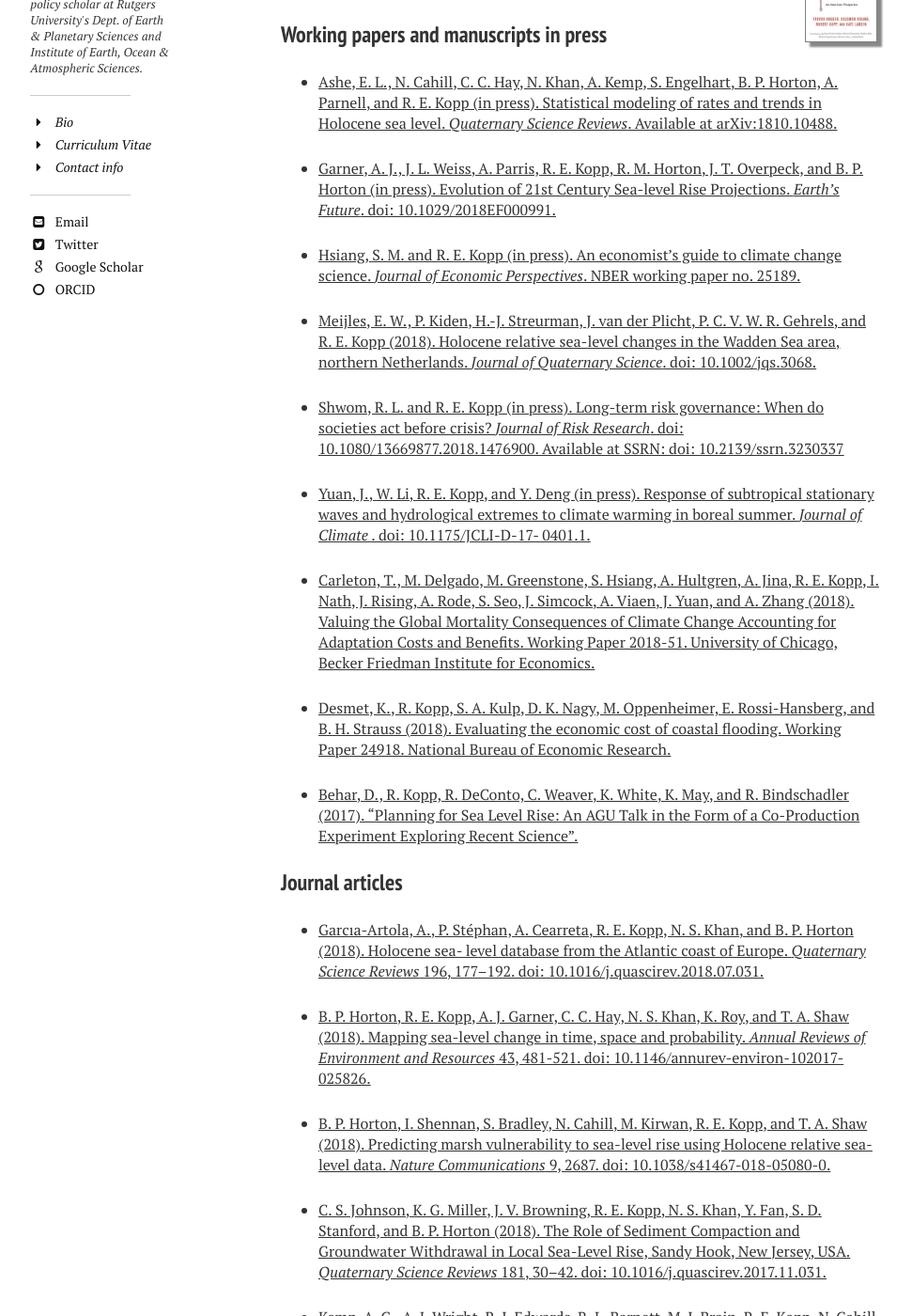
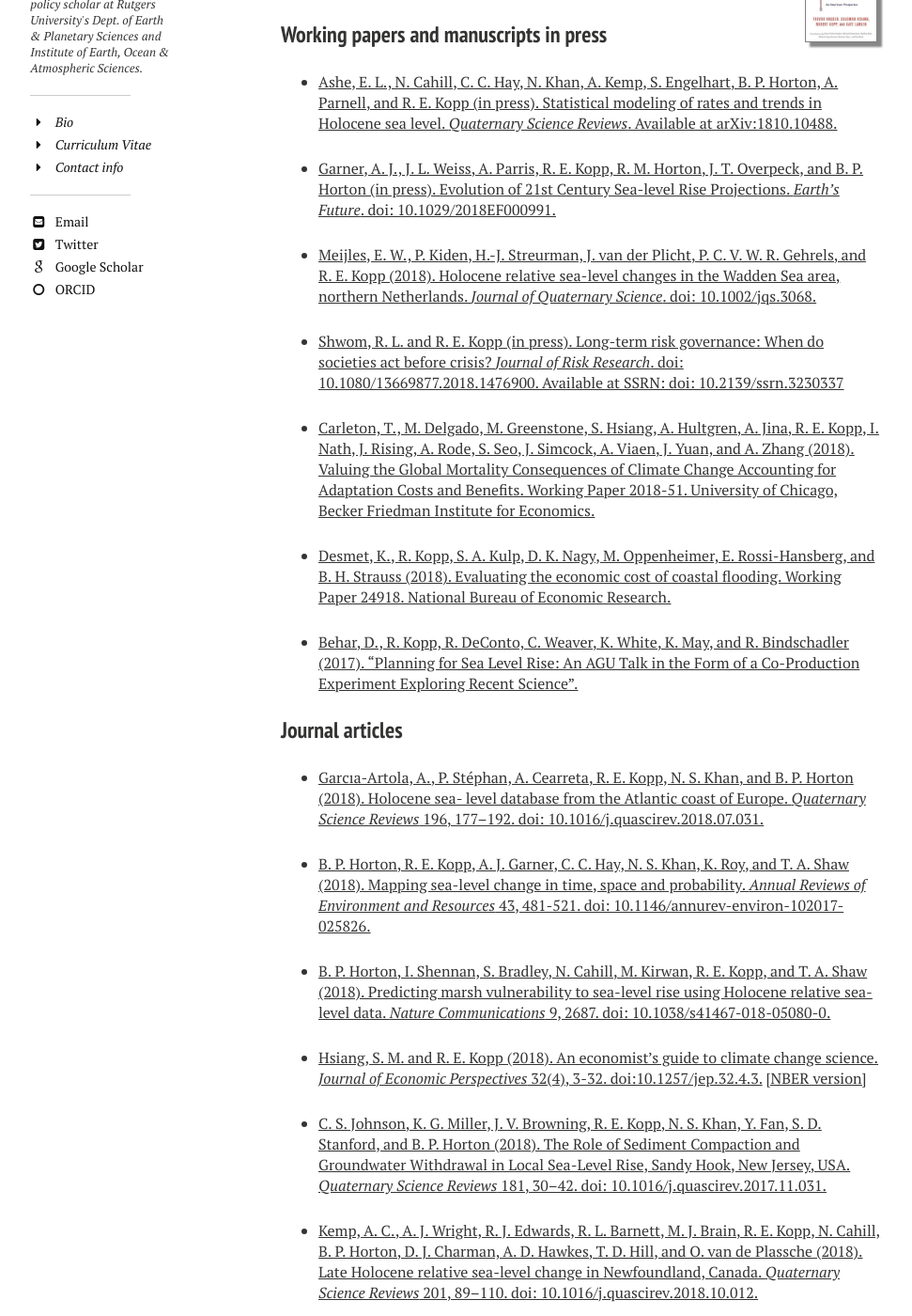
Before and after one commit to mrke/bobkopp.github.io, a Jekyll site: the page built from papers/index.md, in a window 1280 px wide and 1400 px high, scrolled down 1320 px. Shown: the whole window at 94% size, without its empty margins (21-992 px from the left). Built offline with Jekyll 4.4.1, drawn with Linux system fonts in a browser that asks for light colours; nearby versions of some CDN libraries; some of the changed text lies outside the part shown.

Commit message:
pubs and news update

```diff
--- a/papers/index.md
+++ b/papers/index.md
@@ -2,7 +2,7 @@
 layout: page
 title: Publications
 tags: [papers]
-modified: Octber 29 2018
+modified: December 4 2018
 comments: false
 share: false
 image:
@@ -41,13 +41,9 @@
 
 * [Garner, A. J., J. L. Weiss, A. Parris, R. E. Kopp, R. M. Horton, J. T. Overpeck, and B. P. Horton (in press). Evolution of 21st Century Sea-level Rise Projections. _Earth's Future_. doi: 10.1029/2018EF000991.](http://doi.org/10.1029/2018EF000991)
 
-* [Hsiang, S. M. and R. E. Kopp (in press). An economist’s guide to climate change science. _Journal of Economic Perspectives_. NBER working paper no. 25189.](https://www.nber.org/papers/w25189)
-
 * [Meijles, E. W., P. Kiden, H.-J. Streurman, J. van der Plicht, P. C. V. W. R. Gehrels, and R. E. Kopp (2018). Holocene relative sea-level changes in the Wadden Sea area, northern Netherlands. _Journal of Quaternary Science_. doi: 10.1002/jqs.3068.](http://dx.doi.org/10.1002/jqs.3068)
 
 * [Shwom, R. L. and R. E. Kopp (in press). Long-term risk governance: When do societies act before crisis? _Journal of Risk Research_. doi: 10.1080/13669877.2018.1476900.  Available at SSRN: doi: 10.2139/ssrn.3230337](http://dx.doi.org/10.2139/ssrn.3230337)
-
-* [Yuan, J., W. Li, R. E. Kopp, and Y. Deng (in press). Response of subtropical stationary waves and hydrological extremes to climate warming in boreal summer. _Journal of Climate_ . doi: 10.1175/JCLI-D-17- 0401.1.](http://doi.org/10.1175/JCLI-D-17-0401.1)
 
 * [Carleton, T., M. Delgado, M. Greenstone, S. Hsiang, A. Hultgren, A. Jina, R. E. Kopp, I. Nath, J. Rising, A. Rode, S. Seo, J. Simcock, A. Viaen, J. Yuan, and A. Zhang (2018). Valuing the Global Mortality Consequences of Climate Change Accounting for Adaptation Costs and Benefits. Working Paper 2018-51. University of Chicago, Becker Friedman Institute for Economics.](https://ssrn.com/abstract=3224365)
 
@@ -59,9 +55,11 @@
 
 * [Garcıa-Artola, A., P. Stéphan, A. Cearreta, R. E. Kopp, N. S. Khan, and B. P. Horton (2018). Holocene sea- level database from the Atlantic coast of Europe. _Quaternary Science Reviews_ 196, 177–192. doi: 10.1016/j.quascirev.2018.07.031.](http://dx.doi.org/10.1016/j.quascirev.2018.07.031)
 
-* [B. P. Horton, R. E. Kopp, A. J. Garner, C. C. Hay, N. S. Khan, K. Roy, and T. A. Shaw (2018). Mapping sea-level change in time, space and probability. _Annual Reviews of Environment and Resources_ 43, 481-521. doi: 10.1146/annurev-environ-102017-025826.](http://doi.org/10.1146/annurev-environ-102017-025826)
+* [B. P. Horton, R. E. Kopp, A. J. Garner, C. C. Hay, N. S. Khan, K. Roy, and T. A. Shaw (2018). Mapping sea-level change in time, space and probability. _Annual Reviews of Environment and Resources_ 43, 481-521. doi: 10.1146/annurev-environ-102017-025826.](http://www.annualreviews.org/eprint/qiHnKknJeg3i4tK63j39/full/10.1146/annurev-environ-102017-025826)
 
 * [B. P. Horton, I. Shennan, S. Bradley, N. Cahill, M. Kirwan, R. E. Kopp, and T. A. Shaw (2018). Predicting marsh vulnerability to sea-level rise using Holocene relative sea-level data. _Nature Communications_ 9, 2687. doi: 10.1038/s41467-018-05080-0.](http://dx.doi.org/10.1038/s41467-018-05080-0)
+
+* [Hsiang, S. M. and R. E. Kopp (2018). An economist’s guide to climate change science. _Journal of Economic Perspectives_ 32(4), 3-32. doi:10.1257/jep.32.4.3.](http://doi.org/10.1257/jep.32.4.3) [[NBER version]](https://www.nber.org/papers/w25189)
 
 * [C. S. Johnson, K. G. Miller, J. V. Browning, R. E. Kopp, N. S. Khan, Y. Fan, S. D. Stanford, and B. P. Horton (2018). The Role of Sediment Compaction and Groundwater Withdrawal in Local Sea-Level Rise, Sandy Hook, New Jersey, USA. _Quaternary Science Reviews_ 181, 30–42. doi: 10.1016/j.quascirev.2017.11.031.](http://dx.doi.org/10.1016/j.quascirev.2017.11.031)
 
@@ -74,6 +72,8 @@
 * [M. E. Ross, A. M. Vicedo-Cabrera, R. E. Kopp, L. Song, D. S. Goldfarb, J. Pulido, S. Warner, S. L. Furth, and G. E. Tasian (2018). Assessment of the combination of temperature and relative humidity on kidney stone presentations. _Environmental Research_ 162, 97–105. doi: 10.1016/j.envres.2017.12.020.](http://dx.doi.org/10.1016/j.envres.2017.12.020)
 
 * [Vacchi, M., S. E. Engelhart, D. Nikitina, E. L. Ashe, W. R. Peltier, K. Roy, R. E. Kopp, and B. P. Horton (2018). Postglacial relative sea-level histories along the eastern Canadian coastline. _Quaternary Science Reviews_ 201, 124–146. doi: 10.1016/j.quascirev.2018.09.043.](http://doi.org/10.1016/j.quascirev.2018.09.043)
+
+* [Yuan, J., W. Li, R. E. Kopp, and Y. Deng (2018). Response of subtropical stationary waves and hydrological extremes to climate warming in boreal summer. _Journal of Climate_ 31, 10165-10180 . doi: 10.1175/JCLI-D-17- 0401.1.](http://doi.org/10.1175/JCLI-D-17-0401.1)
 
 * [K. Bittermann, S. Rahmstorf, R. E. Kopp, and A. C. Kemp (2017). Global mean sea-level rise in a world agreed upon in Paris. _Environmental Research Letters_ 12, 124010. doi: 10.1088/1748-9326/aa9def.](http://dx.doi.org/10.1088/1748-9326/aa9def)
 
```
Also changed, not shown: index.md (+3 -0 lines), 1 other file.
